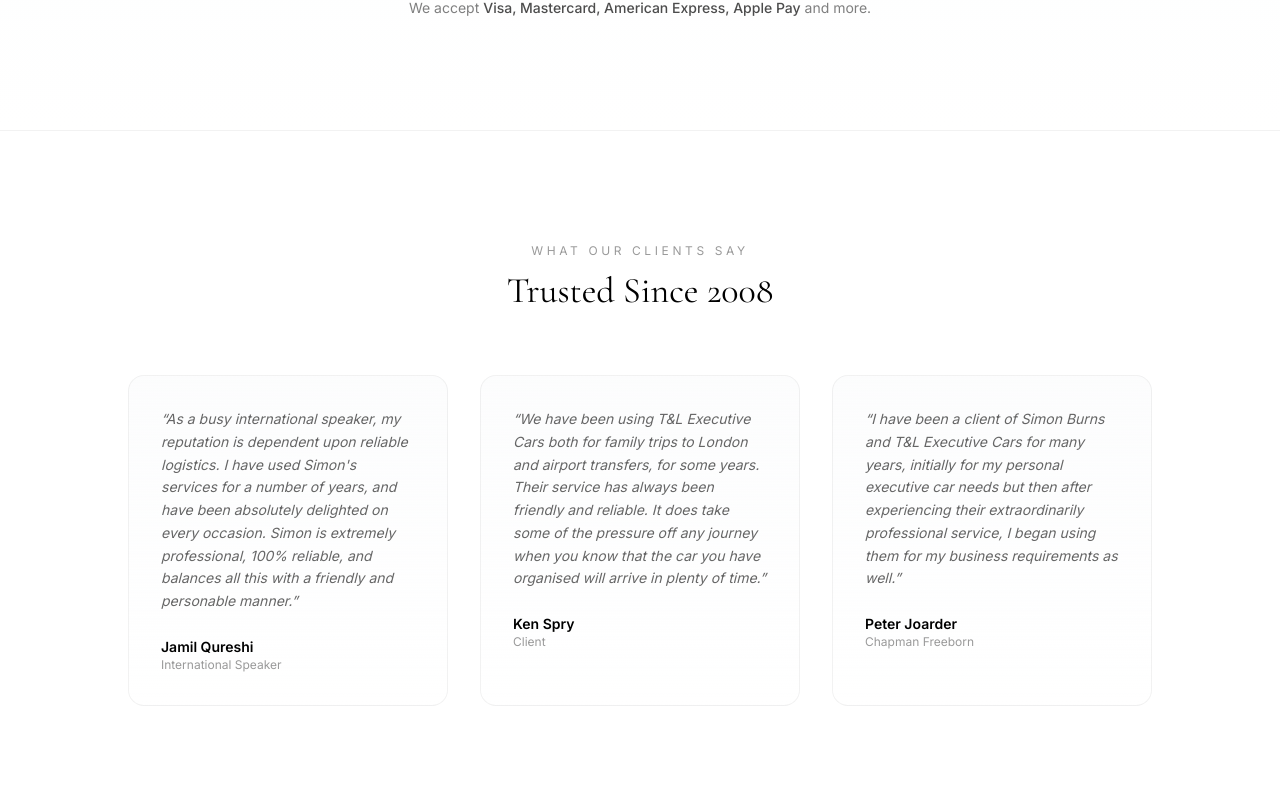
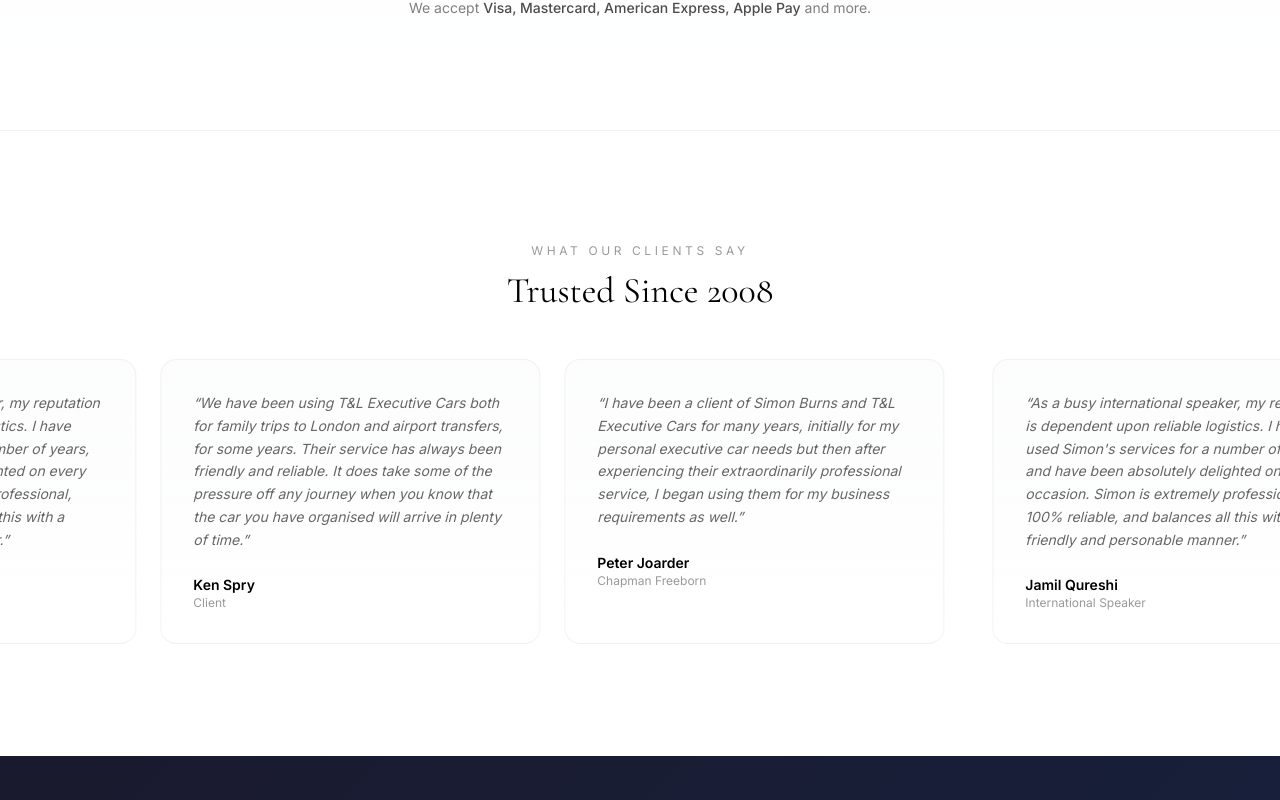
Before and after one commit to jakeylee93/tl-executive-cars, a Next.js app: page / in a window 1280 px wide. Shown: the part 2000-2800 px from the top of the page. Built offline with nearby package versions, Linux system fonts and the light colour scheme.

Commit message:
🚗 Scrolling testimonials — horizontal marquee with nice cards

```diff
--- a/app/globals.css
+++ b/app/globals.css
@@ -7,3 +7,12 @@
   0% { transform: translateX(0); }
   100% { transform: translateX(-33.33%); }
 }
+
+@keyframes testimonialScroll {
+  0% { transform: translateX(0); }
+  100% { transform: translateX(-50%); }
+}
+
+.testimonial-scroll:hover {
+  animation-play-state: paused;
+}
--- a/app/page.tsx
+++ b/app/page.tsx
@@ -177,10 +177,10 @@
         </div>
       </section>
 
-      {/* Testimonials */}
-      <section id="testimonials" className="py-20 md:py-28 px-6 border-t border-black/5">
-        <div className="max-w-5xl mx-auto">
-          <div className="text-center mb-16">
+      {/* Testimonials — Scrolling */}
+      <section id="testimonials" className="py-20 md:py-28 border-t border-black/5 overflow-hidden">
+        <div className="px-6 mb-12">
+          <div className="max-w-5xl mx-auto text-center">
             <p className="text-xs uppercase tracking-[0.3em] text-black/40 mb-3">What Our Clients Say</p>
             <h3
               className="text-3xl md:text-4xl text-black"
@@ -189,10 +189,14 @@
               Trusted Since 2008
             </h3>
           </div>
+        </div>
 
-          <div className="grid md:grid-cols-3 gap-8">
+        <div className="relative">
+          <div className="flex gap-4 md:gap-6 testimonial-scroll" style={{ width: 'max-content', animation: 'testimonialScroll 30s linear infinite' }}>
+            {[...Array(2)].map((_, setIdx) => (
+              <div key={setIdx} className="flex gap-4 md:gap-6 pl-4 md:pl-6">
                 {TESTIMONIALS.map(t => (
-              <div key={t.name} className="p-8 rounded-2xl border border-black/5 bg-gradient-to-b from-gray-50/50 to-white">
+                  <div key={`${setIdx}-${t.name}`} className="w-[320px] md:w-[380px] flex-shrink-0 p-6 md:p-8 rounded-2xl border border-black/5 bg-gradient-to-b from-gray-50/50 to-white">
                     <p className="text-sm text-black/60 leading-relaxed mb-6 italic">
                       &ldquo;{t.quote}&rdquo;
                     </p>
@@ -200,6 +204,8 @@
                       <p className="text-sm font-semibold text-black">{t.name}</p>
                       <p className="text-xs text-black/40">{t.role}</p>
                     </div>
+                  </div>
+                ))}
               </div>
             ))}
           </div>
```
Lines whose indentation alone changed are shown as unchanged.
